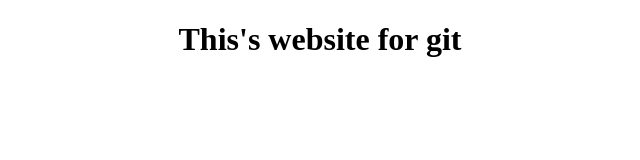
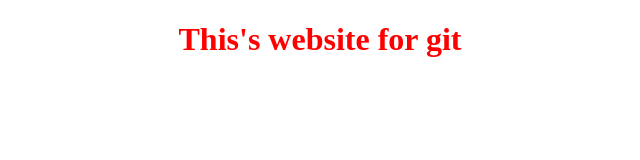
Before and after one commit to zetta-akhmad-faizal/EOD_with_reza, a plain HTML site: page index.html in a window 1280 px wide. Shown: the whole page, without its empty margins (320-960 px from the left). Drawn offline with Linux system fonts and the light colour scheme.

Commit message:
[UI] Update Index HTML and Style.css to have red color on text <h1>

```diff
--- a/assets/stye.css
+++ b/assets/stye.css
@@ -0,0 +1,3 @@
+.red-color{
+    color: red;
+}
--- a/index.html
+++ b/index.html
@@ -2,8 +2,9 @@
 <html>
     <head>
         <title>Website for git</title>
+        <link rel="stylesheet" href="assets/stye.css">
     </head>
     <body>
-        <h1 style="text-align: center;">This's website for git</h1>
+        <h1 style="text-align: center;" class="red-color">This's website for git</h1>
     </body>
 </html>
```
